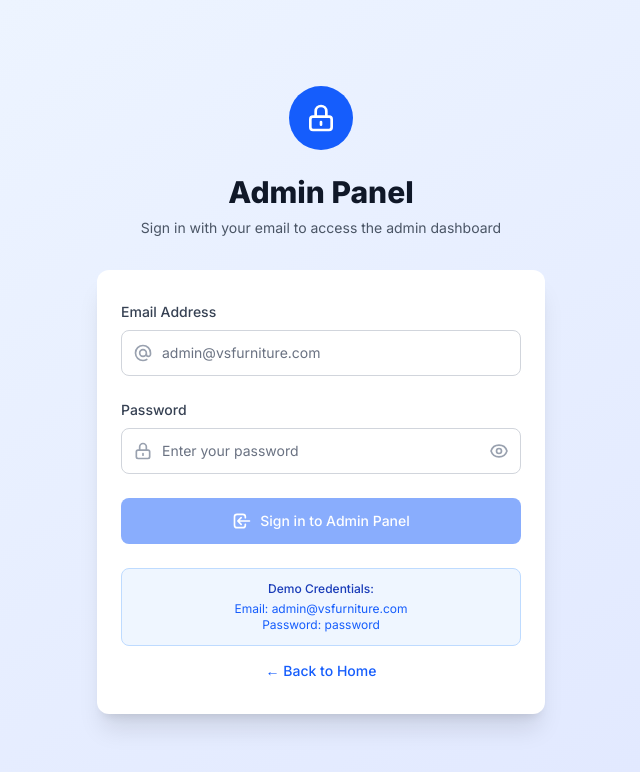
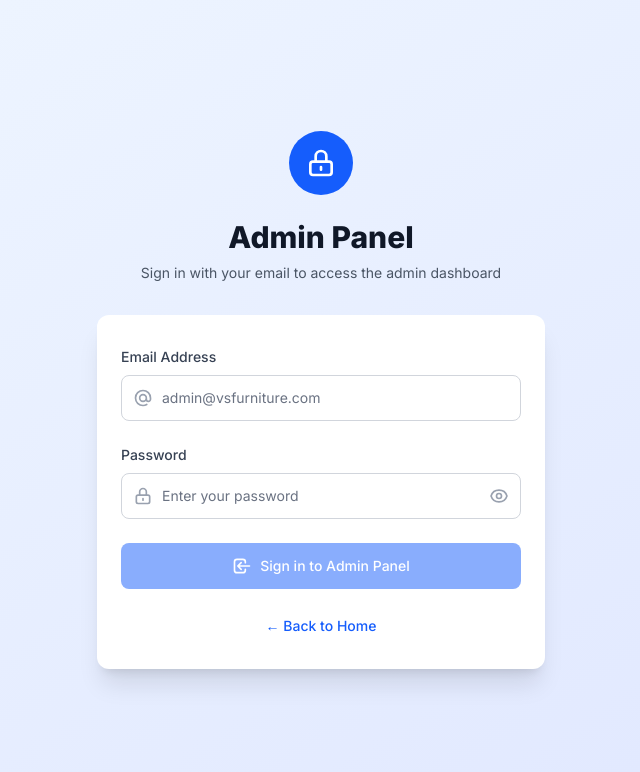
Before and after one commit to mogbilalzain/VS-Furniture-fontend, a Next.js app: page /admin/login in a window 1280 px wide. Shown: the top 772 px of the page, without its empty margins (319-959 px from the left). Built offline with nearby package versions, Linux system fonts and the light colour scheme; no server answers; a web font is replaced by a local one.

Commit message:
new update in login page -> frontend

```diff
--- a/app/admin/login/page.js
+++ b/app/admin/login/page.js
@@ -276,18 +276,8 @@ const AdminLogin = () => {
               </button>
             </div>
 
-            {/* Demo credentials and back link */}
+            {/* Back link */}
             <div className="text-center space-y-3">
-              <div className="bg-blue-50 border border-blue-200 rounded-lg p-3">
-                <p className="text-xs text-blue-800 font-medium mb-1">Demo Credentials:</p>
-                <p className="text-xs text-blue-600">
-                  Email: <span className="font-mono">admin@vsfurniture.com</span>
-                </p>
-                <p className="text-xs text-blue-600">
-                  Password: <span className="font-mono">password</span>
-                </p>
-              </div>
-
               <button
                 type="button"
                 onClick={() => router.push('/')}
```
